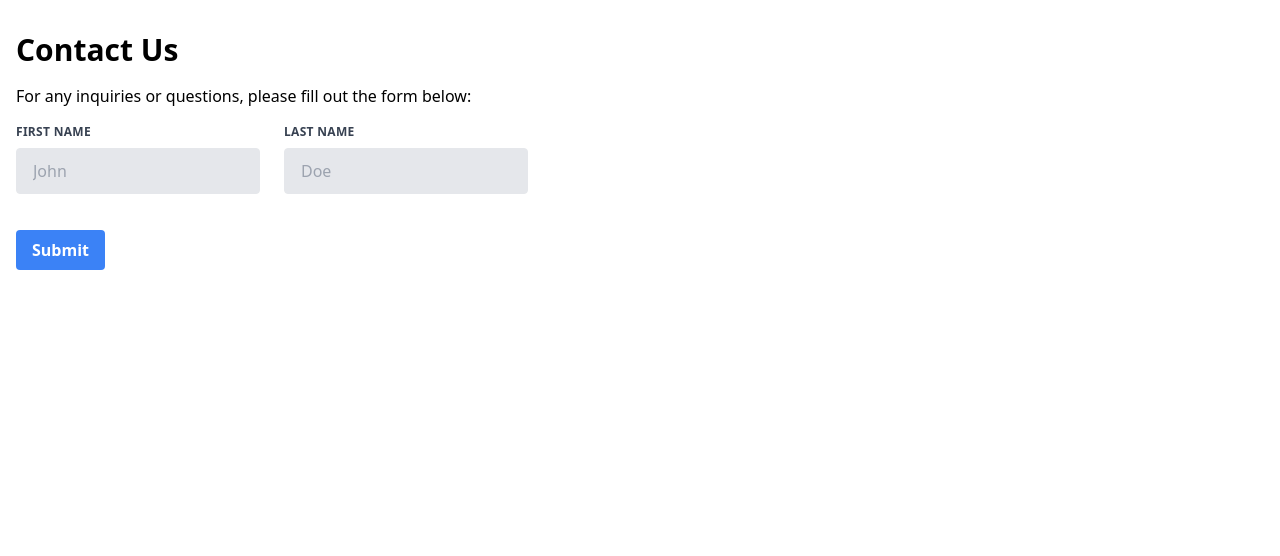
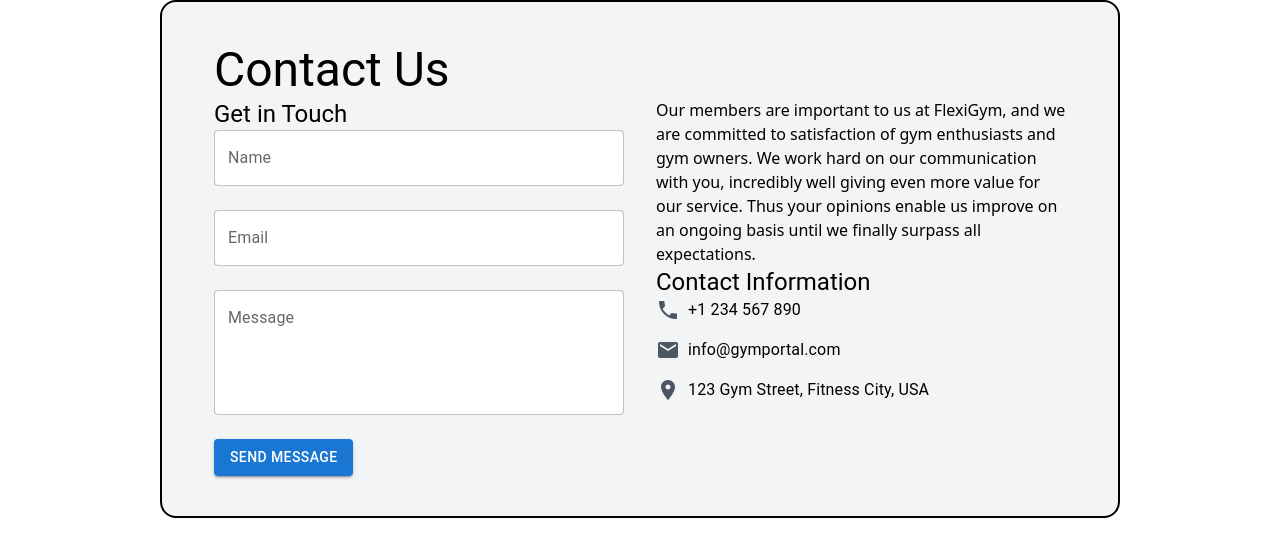
Before and after one commit to CodeBreaker2712/CSCI_5409_Grp_09, a Next.js app in the folder gym_portal/: page /contact in a window 1280 px wide. Shown: the top 556 px of the page. Built offline with nearby package versions, Linux system fonts and the light colour scheme.

Commit message:
enhanced the structure of FAQ and Contact us page

```diff
--- a/gym_portal/package.json
+++ b/gym_portal/package.json
@@ -13,6 +13,8 @@
     "@emotion/react": "^11.11.4",
     "@emotion/styled": "^11.11.5",
     "@heroicons/react": "^1.0.6",
+    "@mui/icons-material": "^5.15.20",
+    "@mui/material": "^5.15.20",
     "formik": "^2.4.6",
     "framer-motion": "^11.2.11",
     "next": "14.2.4",
--- a/gym_portal/src/app/contact/page.js
+++ b/gym_portal/src/app/contact/page.js
@@ -1,6 +1,15 @@
 // pages/contact.js
 
-import Head from 'next/head';
+import Head from "next/head";
+import {
+  Container,
+  Typography,
+  Box,
+  TextField,
+  Button,
+  Grid,
+} from "@mui/material";
+import { Phone, Email, LocationOn } from "@mui/icons-material";
 
 export default function Contact() {
   return (
@@ -8,32 +17,77 @@ export default function Contact() {
       <Head>
         <title>Contact - Gym Portal</title>
       </Head>
-      <div className="container mx-auto px-4 py-8">
-        <h1 className="text-3xl font-bold mb-4">Contact Us</h1>
-        <p className="mb-4">For any inquiries or questions, please fill out the form below:</p>
-        <form className="w-full max-w-lg">
-          <div className="flex flex-wrap -mx-3 mb-6">
-            <div className="w-full md:w-1/2 px-3 mb-6 md:mb-0">
-              <label className="block uppercase tracking-wide text-gray-700 text-xs font-bold mb-2" htmlFor="grid-first-name">
-                First Name
-              </label>
-              <input className="appearance-none block w-full bg-gray-200 text-gray-700 border rounded py-3 px-4 mb-3 leading-tight focus:outline-none focus:bg-white" id="grid-first-name" type="text" placeholder="John" />
-            </div>
-            <div className="w-full md:w-1/2 px-3">
-              <label className="block uppercase tracking-wide text-gray-700 text-xs font-bold mb-2" htmlFor="grid-last-name">
-                Last Name
-              </label>
-              <input className="appearance-none block w-full bg-gray-200 text-gray-700 border rounded py-3 px-4 mb-3 leading-tight focus:outline-none focus:bg-white" id="grid-last-name" type="text" placeholder="Doe" />
-            </div>
-          </div>
-          {/* Add more form fields as needed */}
-          <div className="flex items-center justify-between">
-            <button className="bg-blue-500 hover:bg-blue-700 text-white font-bold py-2 px-4 rounded focus:outline-none focus:shadow-outline" type="button">
-              Submit
-            </button>
-          </div>
-        </form>
-      </div>
+      <Box className="bg-gray-100 py-10 px-4 border-2 border-black rounded-2xl mx-40">
+        <Container maxWidth="md">
+          <Typography variant="h3" component="h1" className="mb-8">
+            Contact Us
+          </Typography>
+          <Grid container spacing={4}>
+            <Grid item xs={12} md={6}>
+              <Typography variant="h5" className="mb-4">
+                Get in Touch
+              </Typography>
+              <form className="space-y-6">
+                <TextField
+                  label="Name"
+                  variant="outlined"
+                  fullWidth
+                  className="bg-white rounded-lg"
+                />
+                <TextField
+                  label="Email"
+                  variant="outlined"
+                  fullWidth
+                  className="bg-white rounded-lg"
+                />
+                <TextField
+                  label="Message"
+                  variant="outlined"
+                  fullWidth
+                  multiline
+                  rows={4}
+                  className="bg-white rounded-lg"
+                />
+                <Button
+                  type="submit"
+                  variant="contained"
+                  color="primary"
+                  className="mt-4"
+                >
+                  Send Message
+                </Button>
+              </form>
+            </Grid>
+            <Grid item xs={12} md={6}>
+              <Typography variant="p" className="mb-4">
+                Our members are important to us at FlexiGym, and we are
+                committed to satisfaction of gym enthusiasts and gym owners. We
+                work hard on our communication with you, incredibly well giving
+                even more value for our service. Thus your opinions enable us
+                improve on an ongoing basis until we finally surpass all
+                expectations.
+              </Typography>
+              <Typography variant="h5" className="mt-8 mb-4">
+                Contact Information
+              </Typography>
+              <Box className="flex items-center mb-4">
+                <Phone className="mr-2 text-gray-600" />
+                <Typography variant="body1">+1 234 567 890</Typography>
+              </Box>
+              <Box className="flex items-center mb-4">
+                <Email className="mr-2 text-gray-600" />
+                <Typography variant="body1">info@gymportal.com</Typography>
+              </Box>
+              <Box className="flex items-center mb-4">
+                <LocationOn className="mr-2 text-gray-600" />
+                <Typography variant="body1">
+                  123 Gym Street, Fitness City, USA
+                </Typography>
+              </Box>
+            </Grid>
+          </Grid>
+        </Container>
+      </Box>
     </div>
   );
 }
--- a/gym_portal/src/app/faq/page.js
+++ b/gym_portal/src/app/faq/page.js
@@ -1,7 +1,28 @@
 // pages/faq.js
 
-import Head from 'next/head';
-import { ChevronRightIcon } from '@heroicons/react/outline';
+import Head from "next/head";
+import {
+  Accordion,
+  AccordionSummary,
+  AccordionDetails,
+  Container,
+  Typography,
+  Box,
+} from "@mui/material";
+import ExpandMoreIcon from "@mui/icons-material/ExpandMore";
+
+const faq_content = [
+  {
+    question: "What is Gym Portal?",
+    answer:
+      "Gym Portal is a platform that connects fitness enthusiasts with gyms and fitness trainers.",
+  },
+  {
+    question: "How do I sign up?",
+    answer:
+      "You can sign up by clicking on the 'Sign Up' button on the top right corner and filling out the registration form.",
+  },
+];
 
 export default function Faq() {
   return (
@@ -9,22 +30,30 @@ export default function Faq() {
       <Head>
         <title>FAQ - Gym Portal</title>
       </Head>
-      <div className="bg-gray-100 py-20 px-4 text-center">
-        <div className="max-w-4xl mx-auto">
-          <h1 className="text-4xl font-bold mb-8">Frequently Asked Questions</h1>
-          <div className="grid grid-cols-1 md:grid-cols-2 gap-8">
-            <div className="bg-white p-6 rounded-lg shadow-md">
-              <h2 className="text-2xl font-semibold mb-4">Question 1?</h2>
-              <p className="text-gray-700 mb-4">Answer 1.</p>
-            </div>
-            <div className="bg-white p-6 rounded-lg shadow-md">
-              <h2 className="text-2xl font-semibold mb-4">Question 2?</h2>
-              <p className="text-gray-700 mb-4">Answer 2.</p>
-            </div>
-            {/* Add more questions and answers as needed */}
-          </div>
-        </div>
-      </div>
+      <Box className="bg-gray-100 py-10 px-4 border-2 border-black rounded-2xl mx-56">
+        <Container maxWidth="md">
+          <Typography variant="h3" component="h1" className="mb-8">
+            Frequently Asked Questions
+          </Typography>
+          {faq_content.map((item, index) => (
+            <Accordion key={index} className="mb-4 shadow-lg rounded-lg">
+              <AccordionSummary
+                expandIcon={<ExpandMoreIcon />}
+                aria-controls={`panel${index + 1}-content`}
+                id={`panel${index + 1}-header`}
+                className="bg-gray-200 hover:bg-gray-300 rounded-t-lg"
+              >
+                <Typography variant="h6" className="font-medium">
+                  {item.question}
+                </Typography>
+              </AccordionSummary>
+              <AccordionDetails className="bg-white rounded-b-lg">
+                <Typography>{item.answer}</Typography>
+              </AccordionDetails>
+            </Accordion>
+          ))}
+        </Container>
+      </Box>
     </div>
   );
 }
```
Also changed, not shown: 1 other file (tests, documents, lock files or other folders).
